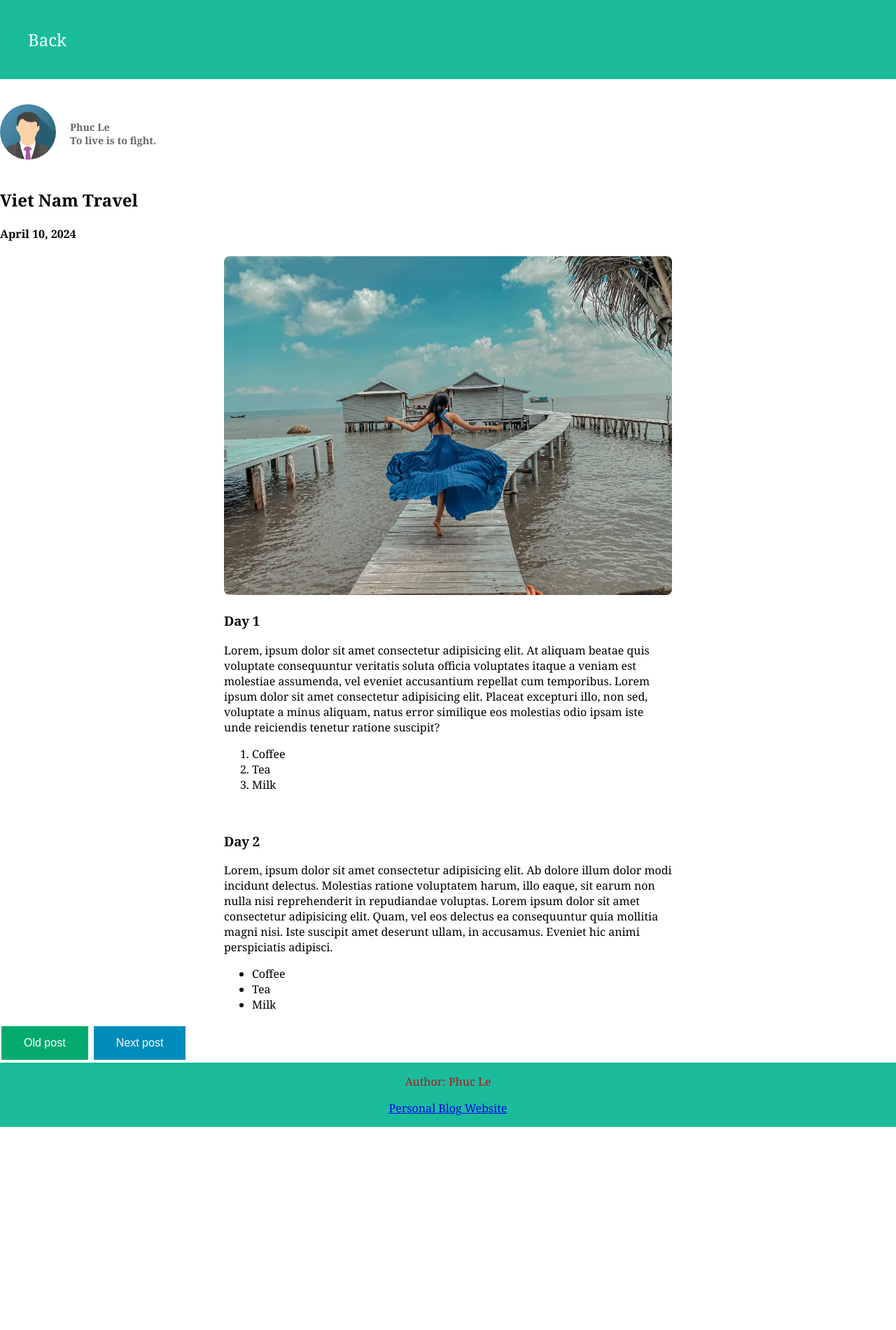
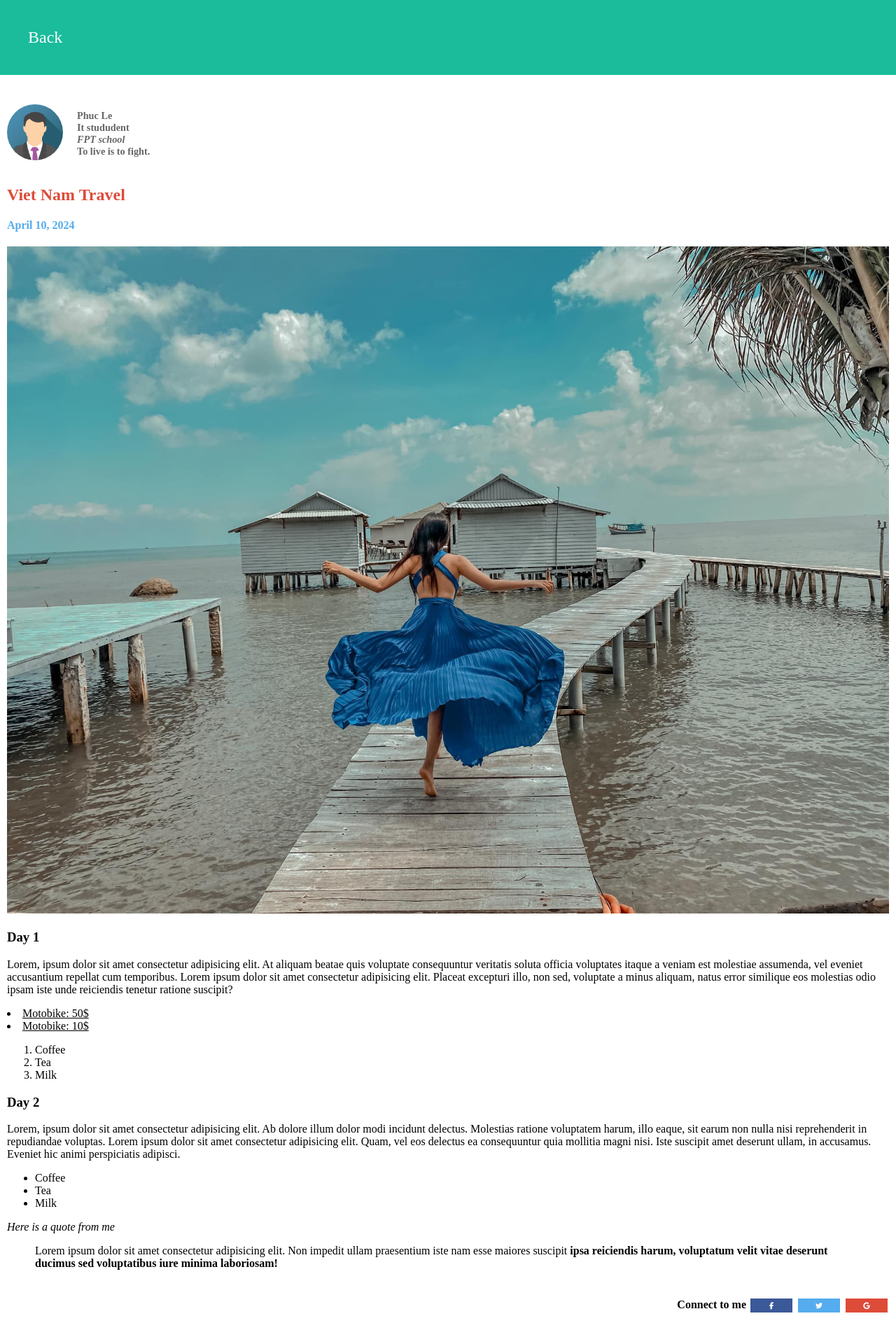
Before and after one commit to phucle24/Personal-Blog-Website, a plain HTML site: page pages/post.html in a window 1280 px wide. Shown: the top 1900 px of the page at 70% size. Before the commit the page ends 1610 px from the top, so only its background shows below. Drawn offline with Linux system fonts and the light colour scheme.

Commit message:
Improve project  after reviewing

```diff
--- /dev/null
+++ b/css/footer.css
@@ -0,0 +1,9 @@
+footer {
+    margin-top: auto;
+    left: 0;
+    bottom: 0;
+    width: 100%;
+    background: #1abc9c;
+    color: rgb(170, 26, 26);
+    text-align: center;
+}
--- /dev/null
+++ b/css/header.css
@@ -0,0 +1,8 @@
+header {
+    padding: 40px;
+    text-align: center;
+    background: #1abc9c;
+    color: white;
+    font-size: 24px;
+    margin-bottom: 20px;
+}
--- a/css/main.css
+++ b/css/main.css
@@ -1,4 +1,14 @@
 
+
+
+/* main.css */
+
+/* Importing other CSS files */
+@import './header.css';
+@import './footer.css';
+@import './responsive.css';
+/* Additional styles for the portfolio */
+/* ... */
 
 html, body {
     height: 100%;
@@ -8,15 +18,6 @@ html, body {
     display: flex;
     flex-direction: column;
     font-family: Cambria, Cochin, Georgia, Times, 'Times New Roman', serif;
-}
-
-header {
-    padding: 40px;
-    text-align: center;
-    background: #1abc9c;
-    color: white;
-    font-size: 24px;
-    margin-bottom: 20px;
 }
 
 .menu {
@@ -30,12 +31,13 @@ header {
     color: black;
     font-size: 20px;
     font-weight: bold;
+    margin-left: 10px;
 }
 
 img {
     border-radius: 8px;
     height: 200px;
-    width: 100px;
+    width: 100%;
 }
 
 .colum {
@@ -44,16 +46,24 @@ img {
 
 .grid-container {
     margin-top: 10px;
-    display: grid;
-    grid-template-columns: auto auto auto auto;
+    display: flex;
 }
 
-footer {
-    margin-top: auto;
-    left: 0;
-    bottom: 0;
+.content-container p {
+    overflow: hidden;
+}
+
+.content-container {
     width: 100%;
-    background: #1abc9c;
-    color: rgb(170, 26, 26);
-    text-align: center;
+    height: 150px;
 }
+
+.blog-post-button {
+    background-color: rgb(17, 167, 201);
+    padding: 10px;
+    border-radius: 10px;
+    color: rgba(218, 14, 14, 0.62);
+    font-size: 15px;
+    font-weight: 300;
+    text-decoration: none;
+}
--- a/css/post.css
+++ b/css/post.css
@@ -1,7 +1,17 @@
-@import "./main.css";
+
+/* post.css */
+
+/* Importing other CSS files */
+@import './header.css';
+@import './footer.css';
+@import './responsive.css';
+/* Additional styles for the portfolio */
+/* ... */
+
 
 .post-container {
     position: relative;
+    margin: 10px;
 }
 
 .post a {
@@ -19,7 +29,14 @@
     display: block;
     margin-left: auto;
     margin-right: auto;
-    width: 50%;
+}
+
+.blog-date {
+    color: #55ACEE;
+}
+
+.title-post {
+    color: #dd4b39;
 }
 
 .button {
@@ -52,7 +69,7 @@
 }
 
 .author-container {
-    margin-bottom: 20px;
+    margin: 10px;
 }
 
 .author-section {
@@ -79,3 +96,45 @@
     height: auto;
     justify-content: flex-start;
 }
+
+.social-sharing {
+    float: right;
+    margin-right: 10px;
+}
+
+.fa {
+    padding: 5px;
+    font-size: 10px;
+    width: 50px;
+    text-align: center;
+    text-decoration: none;
+    margin: 5px 2px;
+}
+
+.fa:hover {
+    opacity: 0.7;
+}
+
+.fa-facebook {
+  background: #3B5998;
+  color: white;
+}
+
+.fa-twitter {
+  background: #55ACEE;
+  color: white;
+}
+
+.fa-google {
+  background: #dd4b39;
+  color: white;
+}
+
+html, body {
+    height: 100%;
+    margin: 0;
+    padding: 0;
+    min-height: 100vh;
+    display: flex;
+    flex-direction: column;
+}
--- /dev/null
+++ b/css/responsive.css
@@ -0,0 +1,64 @@
+
+
+@media screen and (min-width: 1024px) {
+
+    .social-sharing {
+        margin: 20px;
+    }
+
+}
+
+@media screen and (min-width:740px) and (max-width:1023px) {
+    .menu {
+        margin: auto;
+    }
+
+    .topnav a {
+        float: none;
+        width: 100%;
+    }
+
+    .grid-container {
+        display: none;
+        position: absolute;
+    }
+
+    .title-blog {
+        font-size: 10px;
+    }
+
+    img {
+        border-radius: 8px;
+        height: 200px;
+        width: 100%;
+    }
+
+    .colum {
+        height: 300px;
+        margin: 5px;
+    }
+
+    .blog-post-button {
+        padding: 10px;
+    }
+
+}
+
+@media screen and (max-width: 740px) {
+    .grid-container {
+        margin-top: 10px;
+        flex-direction: column;
+    }
+
+    .colum {
+        height: 100%;
+    }
+
+    .content-container {
+        min-height: 0;
+    }
+
+    .social-sharing {
+        margin: 10px;
+    }
+}
--- a/pages/post.html
+++ b/pages/post.html
@@ -6,6 +6,7 @@
     <meta name="viewport" content="width=device-width, initial-scale=1.0">
     <link href="https://fonts.googleapis.com/css?family=Roboto|Roboto+Condensed|Roboto+Mono&display=swap"
         rel="stylesheet">
+    <link rel="stylesheet" href="https://cdnjs.cloudflare.com/ajax/libs/font-awesome/4.7.0/css/font-awesome.min.css">
     <link rel="stylesheet" href="../css/post.css">
     <script src="https://kit.fontawesome.com/626e109417.js"></script>
 </head>
@@ -23,16 +24,23 @@
                     <img class="author-avatar" src="../img/avatar.png" alt="Phuc">
                 </a>
                 <div class="author-info">
-                    <h4>
+                    <div class="name">
                         <b>Phuc Le</b>
-                        <br>
-                        To live is to fight.
-                    </h4>
+                    </div>
+                    <div class="title">
+                        <b>It stududent</b>
+                    </div>
+                    <div class="school">
+                        <i>FPT school</i>
+                    </div>
+                    <div class="short-bio">
+                        <b>To live is to fight.</b>
+                    </div>
                 </div>
             </div>
         </div>
         <div class="post-container">
-            <div class="tile-post">
+            <div class="title-post">
                 <h2>Viet Nam Travel</h2>
             </div>
             <h4 class="blog-date">April 10, 2024</h4>
@@ -46,12 +54,15 @@
                     a minus aliquam, natus error similique eos molestias odio ipsam iste unde reiciendis tenetur ratione
                     suscipit?
                 </p>
-                <ol type="1">
+                <u>
+                    <li>Motobike: 50$</li>
+                    <li>Motobike: 10$</li>
+                </u>
+                <ol>
                     <li>Coffee</li>
                     <li>Tea</li>
                     <li>Milk</li>
                 </ol>
-                <br>
                 <h3>Day 2</h3>
                 <p>Lorem, ipsum dolor sit amet consectetur adipisicing elit. Ab dolore illum dolor modi incidunt
                     delectus. Molestias ratione voluptatem harum, illo eaque, sit earum non nulla nisi reprehenderit in
@@ -65,11 +76,19 @@
                     <li>Tea</li>
                     <li>Milk</li>
                 </ul>
+                <i>Here is a quote from me </i>
+                <blockquote>
+                    Lorem ipsum dolor sit amet consectetur adipisicing elit. Non impedit ullam praesentium iste nam esse maiores suscipit
+                    <b> ipsa reiciendis harum, voluptatum velit vitae deserunt ducimus sed voluptatibus iure minima laboriosam!</b>
+                </blockquote>
+
             </div>
         </div>
-        <div class="other-post">
-            <button class="button button-green"><a href="">Old post</a></button>
-            <button class="button button-blue"><a href="">Next post</a></button>
+        <div class="social-sharing">
+            <b>Connect to me</b>
+            <a href="#" class="fa fa-facebook"></a>
+            <a href="#" class="fa fa-twitter"></a>
+            <a href="#" class="fa fa-google"></a>
         </div>
     </main>
     <footer>
```
Also changed, not shown: index.html (+14 -14 lines).
